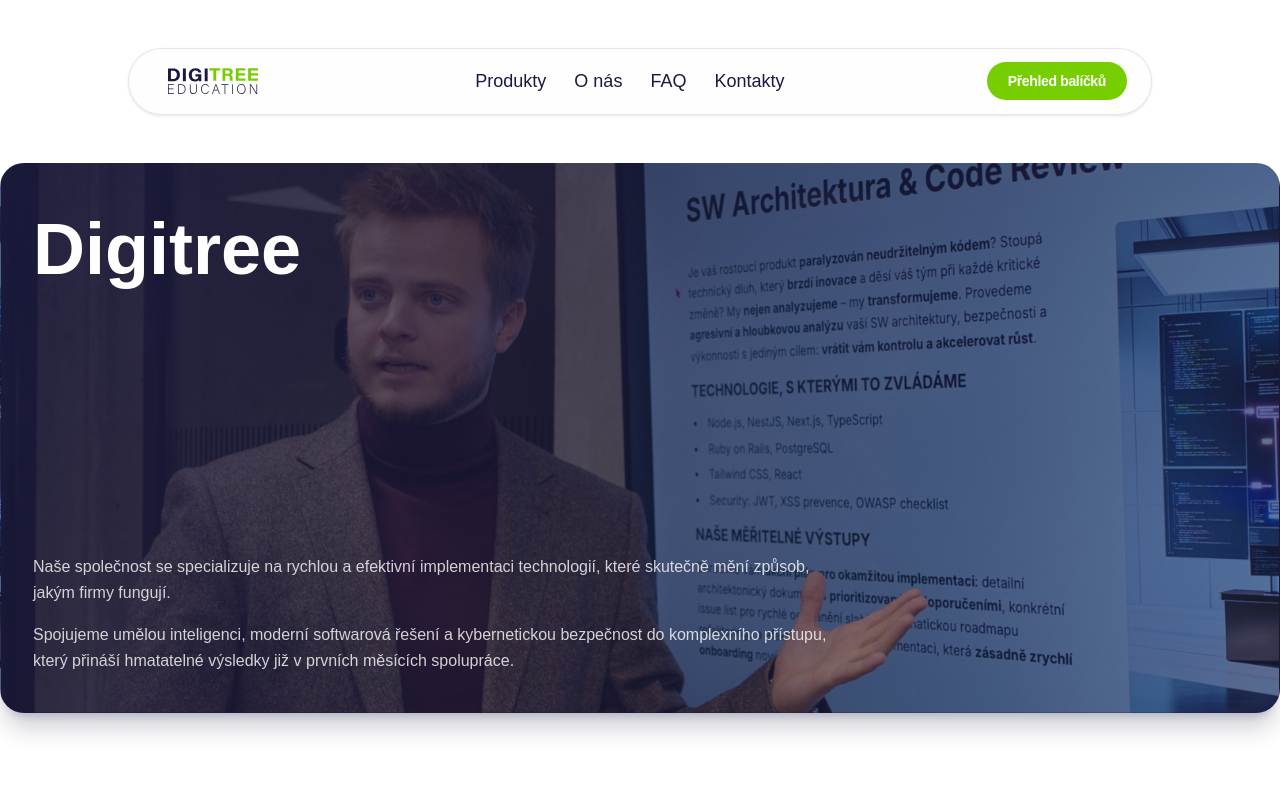
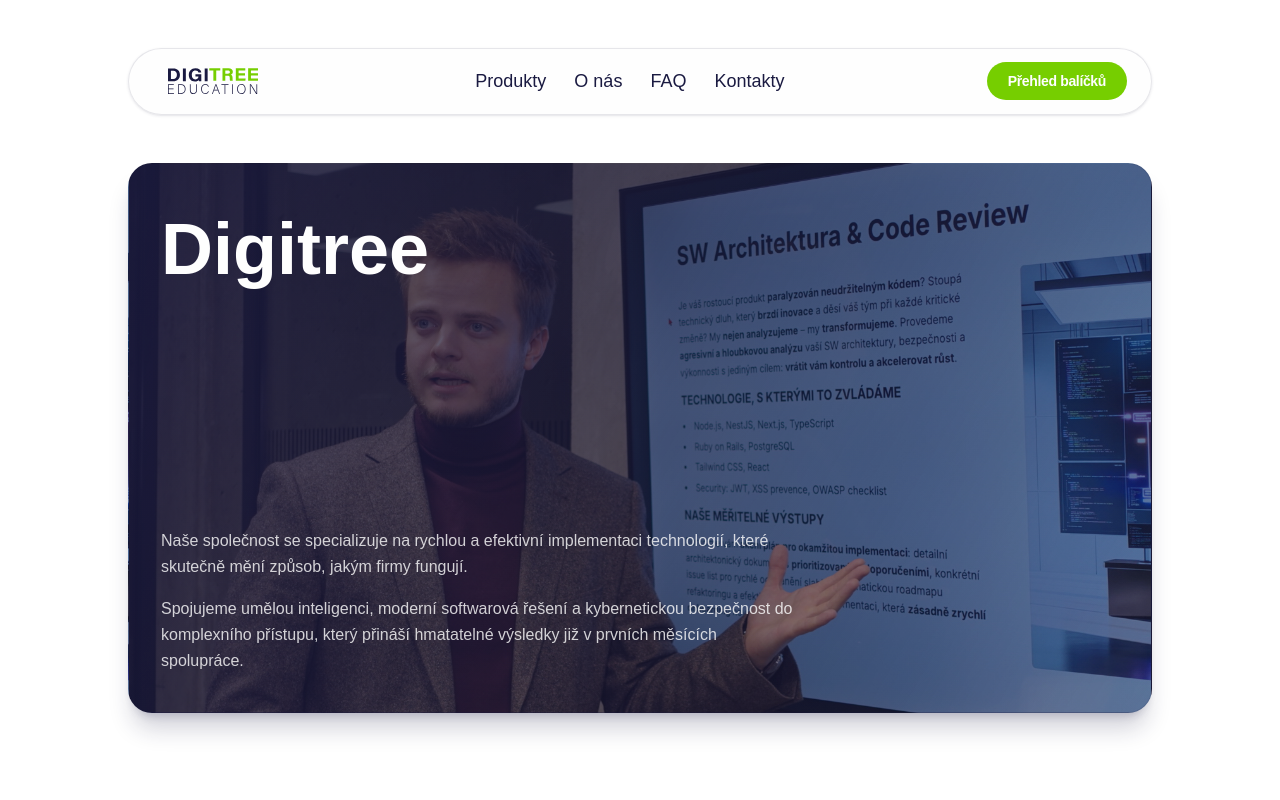
Before and after one commit to TheCodeSommelier/next_digi_tree, a Next.js app: page /about-us in a window 1280 px wide. Shown: the top 800 px of the page. Built offline with nearby package versions, Linux system fonts and the light colour scheme.

Commit message:
feat: add layouts with padding to each page

```diff
--- /dev/null
+++ b/app/about-us/layout.tsx
@@ -0,0 +1,9 @@
+import { PropsWithChildren } from 'react';
+
+import PagePadding from '../components/UI/PagePadding';
+
+export default function AboutUsLayout({children}: PropsWithChildren) {
+  return <PagePadding>
+    {children}
+  </PagePadding>;
+}
--- /dev/null
+++ b/app/contacts/layout.tsx
@@ -0,0 +1,9 @@
+import { PropsWithChildren } from 'react';
+
+import PagePadding from '../components/UI/PagePadding';
+
+export default function ContactsLayout({children}: PropsWithChildren) {
+  return <PagePadding>
+    {children}
+  </PagePadding>;
+}
--- /dev/null
+++ b/app/faq/layout.tsx
@@ -0,0 +1,9 @@
+import { PropsWithChildren } from 'react';
+
+import PagePadding from '../components/UI/PagePadding';
+
+export default function FaqLayout({children}: PropsWithChildren) {
+  return <PagePadding>
+    {children}
+  </PagePadding>;
+}
--- /dev/null
+++ b/app/products/layout.tsx
@@ -0,0 +1,9 @@
+import { PropsWithChildren } from 'react';
+
+import PagePadding from '../components/UI/PagePadding';
+
+export default function ProductsLayout({children}: PropsWithChildren) {
+  return <PagePadding>
+    {children}
+  </PagePadding>;
+}
```
